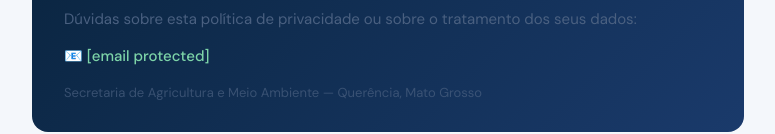
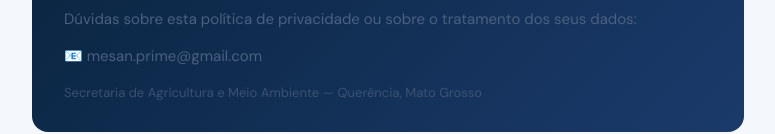
Before and after one commit to Secretaria-Agricultura/sigav-privacy, a plain HTML site: page index.html in a window 1280 px wide. Shown: the part 2737-2871 px from the top of the page, without its empty margins (252-1027 px from the left). Drawn offline with Linux system fonts and the light colour scheme.

Commit message:
Update index.html

```diff
--- a/index.html
+++ b/index.html
@@ -321,7 +321,7 @@
   <div class="contact-card">
     <h3>Fale Conosco</h3>
     <p>Dúvidas sobre esta política de privacidade ou sobre o tratamento dos seus dados:</p>
-    <p style="margin-top:10px">📧 <a href="/cdn-cgi/l/email-protection#b7dad2c4d6d999c7c5dedad2f7d0dad6dedb99d4d8da"><span class="__cf_email__" data-cfemail="5f323a2c3e31712f2d36323a1f38323e3633713c3032">[email&#160;protected]</span></a></p>
+    <p style="margin-top:10px">📧 mesan&#46;prime&#64;gmail&#46;com</p>
     <p style="margin-top:6px; font-size:13px; opacity:.7">Secretaria de Agricultura e Meio Ambiente — Querência, Mato Grosso</p>
   </div>
 
```
